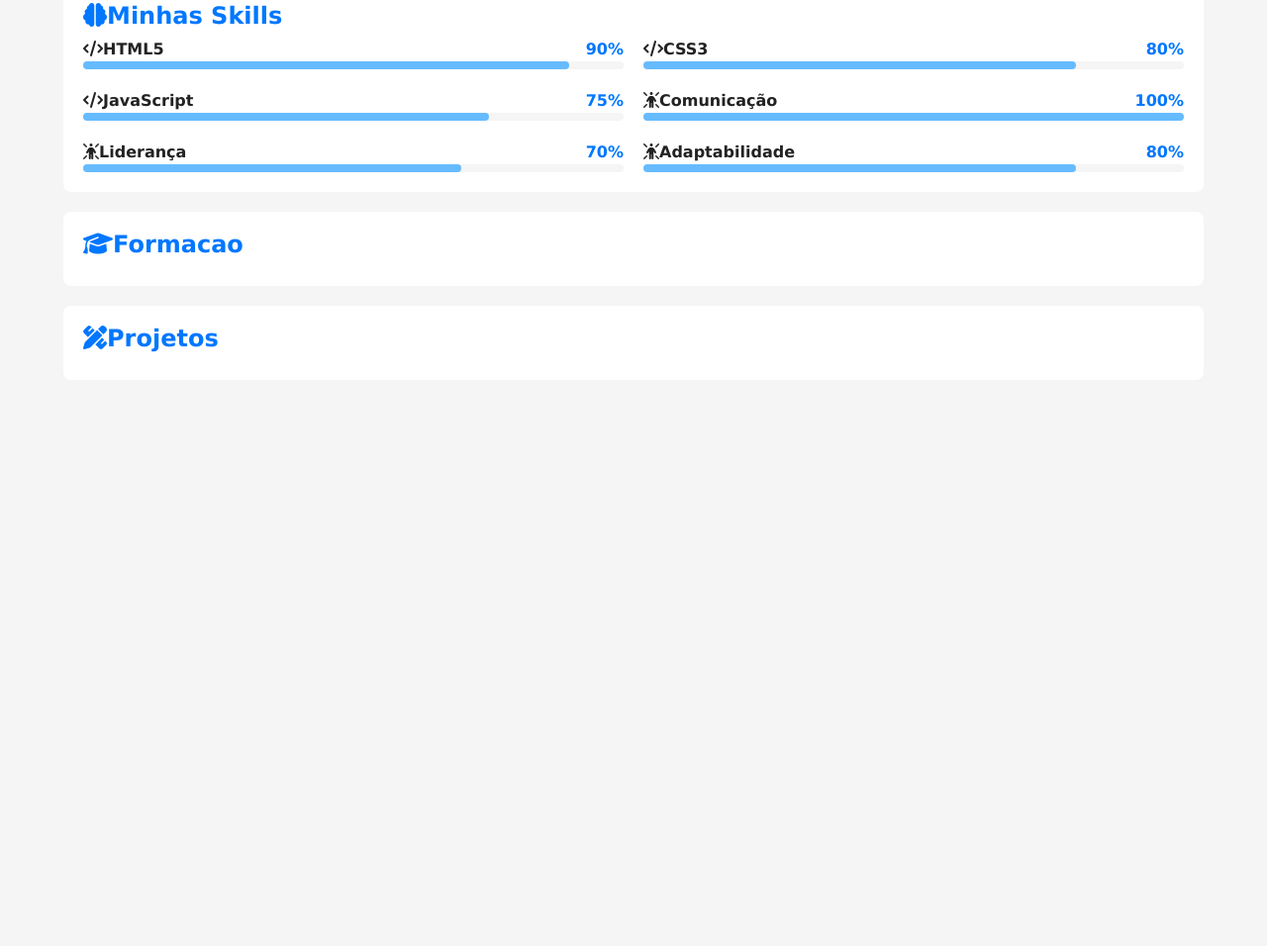
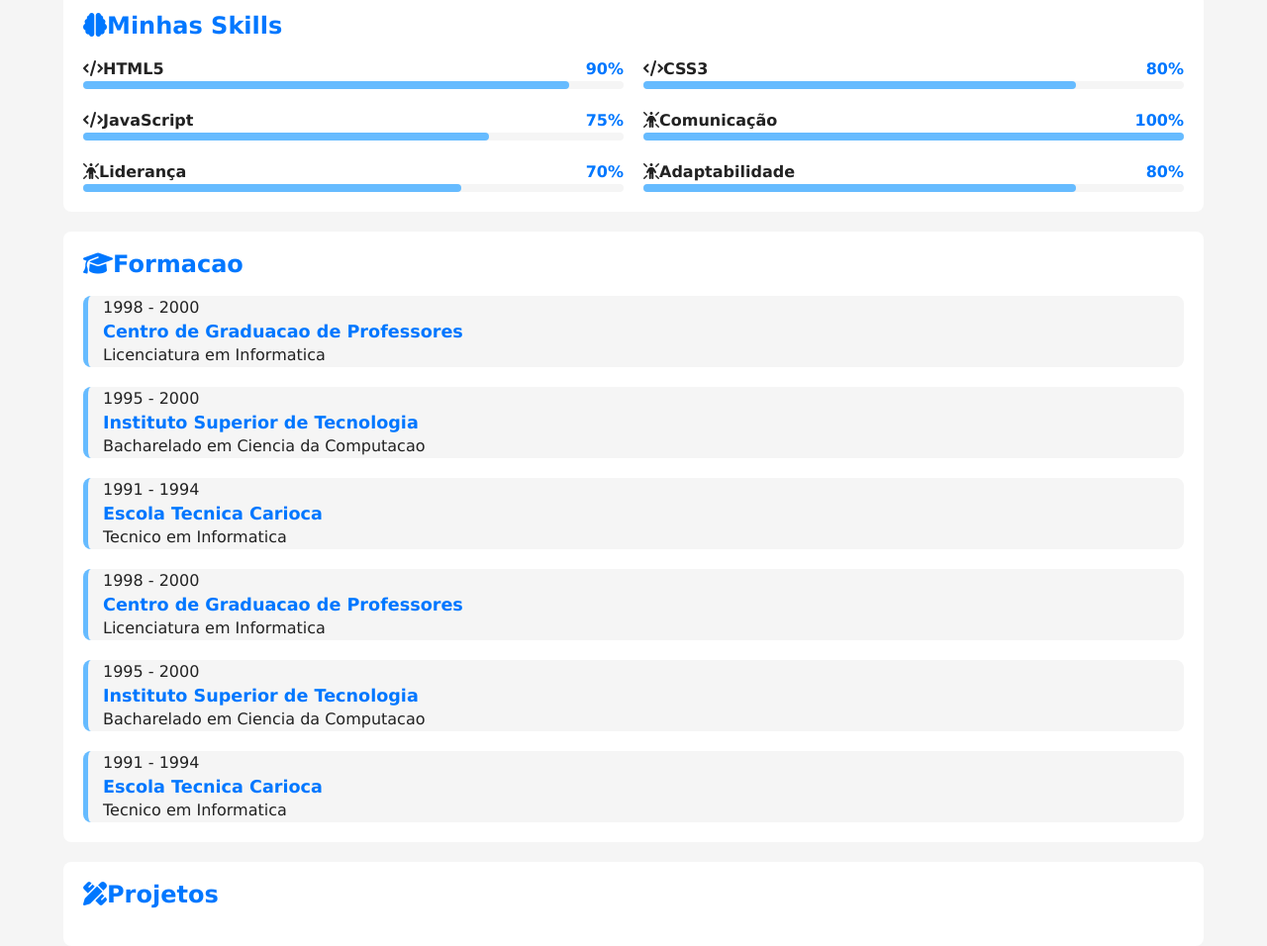
Before and after one commit to marialuizasilveira/projeto-portfolio, a plain HTML site: page index.html in a window 1280 px wide. Shown: the part 1252-2208 px from the top of the page at 99% size. Before the commit the page ends 1656 px from the top, so only its background shows below. Drawn offline with Linux system fonts and the light colour scheme.

Commit message:
formacoes

```diff
--- a/estilos/style.css
+++ b/estilos/style.css
@@ -119,7 +119,7 @@ article {
 
 article h2{
   color: var(--destaque);
-  margin-bottom: 10px;
+  margin-bottom: 20px;
 }
 
 
@@ -174,9 +174,36 @@ article h2{
   border-radius: 4px;
 }
 
+#formacao-container{
+  display: flex;
+  flex-direction: column-reverse;
+  gap: 20px
+}
 
+#formacao-container .curso{
+  background-color: var(--fundo-principal);
+  border-radius: 8px;
+  border-left: 5px solid var(--destaque-inverso);
+  padding-left: 15px;
+}
 
+#formacao-container .curso:hover{
+  border-left-width: 15px;
+  transition: 0.5s;
+  cursor: pointer;
+  border-color: var(--destaque);
+}
 
+#formacao-container .periodo{
+  font-size: 0.8em;
+  font-weight: bold;
+  color: var(--texto);
+}
+
+#formacao-container .instituicao{
+  font-size: 1.1em;
+  color: var(--destaque);
+}
 
 
 @media screen and (min-width: 768px) {
--- a/index.html
+++ b/index.html
@@ -43,7 +43,7 @@
                     <iframe width="560" height="315" src="https://www.youtube.com/embed/rqvn_c2n9Eg?si=-vN5DBunxvtdYjMI" title="YouTube video player" frameborder="0" allow="accelerometer; autoplay; clipboard-write; encrypted-media; gyroscope; picture-in-picture; web-share" referrerpolicy="strict-origin-when-cross-origin" allowfullscreen></iframe>
                 </div>
             </article>
-            <!-- Fim article#video -->
+            <!------ Fim article#video ------->
 
             <article id="skills">
                 <h2><i class="fa-solid fa-brain"></i>Minhas Skills</h2>
@@ -125,15 +125,57 @@
 
                 </div>
             </article>
-            <!-- Fim article#skills -->
+            <!------------------- Fim article#skills -------------->
 
             <article id="formacao">
                 <h2><i class="fa-solid fa-graduation-cap"></i>Formacao</h2>
+
+                <div id="formacao-container">
+
+                    <div class="curso">
+                        <p class="perio">1991 - 1994</p>
+                        <h3 class="instituicao">Escola Tecnica Carioca</h3>
+                        <p class="titulacao">Tecnico em Informatica</p>
+                    </div>
+
+                    <div class="curso">
+                        <p class="perio">1995 - 2000</p>
+                        <h3 class="instituicao">Instituto Superior de Tecnologia</h3>
+                        <p class="titulacao">Bacharelado em Ciencia da Computacao</p>
+                    </div>
+
+                    <div class="curso">
+                        <p class="perio">1998 - 2000</p>
+                        <h3 class="instituicao">Centro de Graduacao de Professores</h3>
+                        <p class="titulacao">Licenciatura em Informatica</p>
+                      </div>
+
+                    <div class="curso">
+                        <p class="perio">1991 - 1994</p>
+                        <h3 class="instituicao">Escola Tecnica Carioca</h3>
+                        <p class="titulacao">Tecnico em Informatica</p>
+                    </div>
+
+                    <div class="curso">
+                        <p class="perio">1995 - 2000</p>
+                        <h3 class="instituicao">Instituto Superior de Tecnologia</h3>
+                        <p class="titulacao">Bacharelado em Ciencia da Computacao</p>
+                    </div>
+
+                    <div class="curso">
+                        <p class="perio">1998 - 2000</p>
+                        <h3 class="instituicao">Centro de Graduacao de Professores</h3>
+                        <p class="titulacao">Licenciatura em Informatica</p>
+                      </div>
+
+
+                </div>
             </article>
-            <!-- Fim article#formacao -->
+            <!-------------- Fim article#formacao ----------------->
 
             <article id="projetos">
                 <h2><i class="fa-solid fa-pen-ruler"></i>Projetos</h2>
+
             </article>
             <!-- Fim article#projetos -->
         </section>
```
